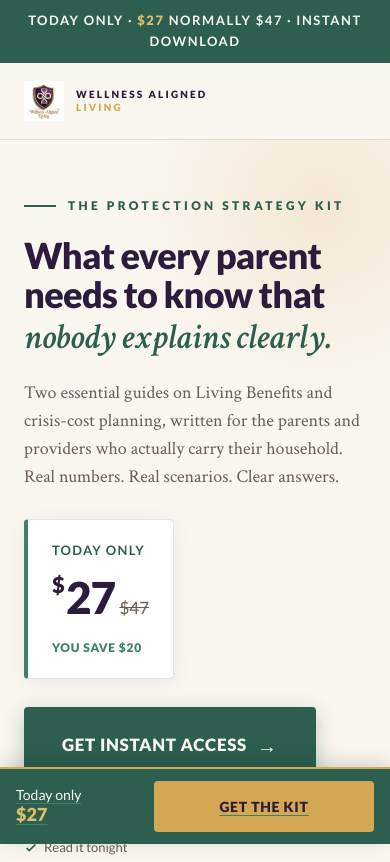
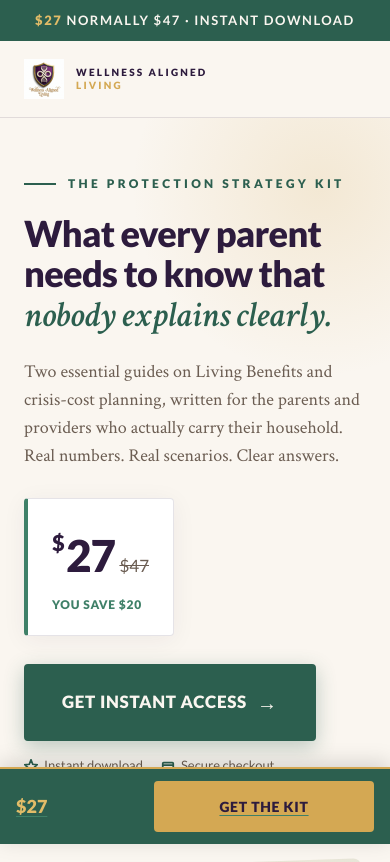
Before and after one commit to nikohll/protection-kit, a plain HTML site: page index.html in a window 390 px wide. Shown: the top 862 px of the page. Drawn offline with Linux system fonts and the light colour scheme.

Commit message:
Update index.html

```diff
--- a/index.html
+++ b/index.html
@@ -831,7 +831,7 @@ img { max-width: 100%; height: auto; display: block; }
 <body>
 
 <div class="announce">
-  Today only · <strong>$27</strong> normally $47 · Instant download
+  <strong>$27</strong> normally $47 · Instant download
 </div>
 
 <header class="header">
@@ -860,14 +860,13 @@ img { max-width: 100%; height: auto; display: block; }
 
         <div class="price-block">
           <div>
-            <div class="price-meta">Today only</div>
             <span class="price-now"><sup>$</sup>27</span>
             <span class="price-was">$47</span>
             <span class="price-save">You save $20</span>
           </div>
         </div>
 
-        <a href="REPLACE_WITH_YOUR_STRIPE_PAYMENT_LINK" class="cta-primary" id="buy-top">
+        <a href="https://buy.stripe.com/5kQ5kw3rc2kffzA2KefUQ00" class="cta-primary" id="buy-top">
           Get Instant Access
           <span class="arrow">&rarr;</span>
         </a>
@@ -1057,14 +1056,13 @@ img { max-width: 100%; height: auto; display: block; }
 
     <div class="price-block">
       <div>
-        <div class="price-meta">Today only</div>
         <span class="price-now"><sup>$</sup>27</span>
         <span class="price-was">$47</span>
         <span class="price-save">You save $20</span>
       </div>
     </div>
 
-    <a href="REPLACE_WITH_YOUR_STRIPE_PAYMENT_LINK" class="cta-primary" id="buy-final">
+    <a href="https://buy.stripe.com/5kQ5kw3rc2kffzA2KefUQ00" class="cta-primary" id="buy-final">
       Get the Kit Now
       <span class="arrow">&rarr;</span>
     </a>
@@ -1113,9 +1111,8 @@ img { max-width: 100%; height: auto; display: block; }
   </div>
 </footer>
 
-<a href="REPLACE_WITH_YOUR_STRIPE_PAYMENT_LINK" class="sticky-mobile-cta" id="buy-mobile" aria-label="Get the kit for $27">
+<a href="https://buy.stripe.com/5kQ5kw3rc2kffzA2KefUQ00" class="sticky-mobile-cta" id="buy-mobile" aria-label="Get the kit for $27">
   <div class="price-mini">
-    Today only
     <strong>$27</strong>
   </div>
   <span class="cta-mini">Get the Kit</span>
```
